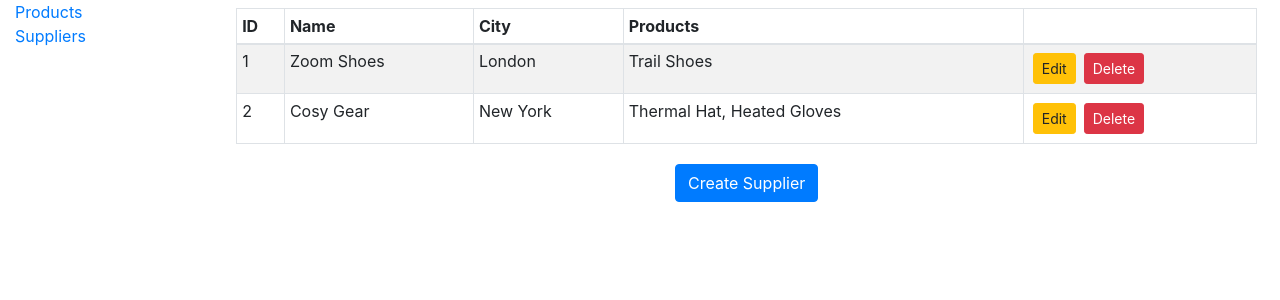
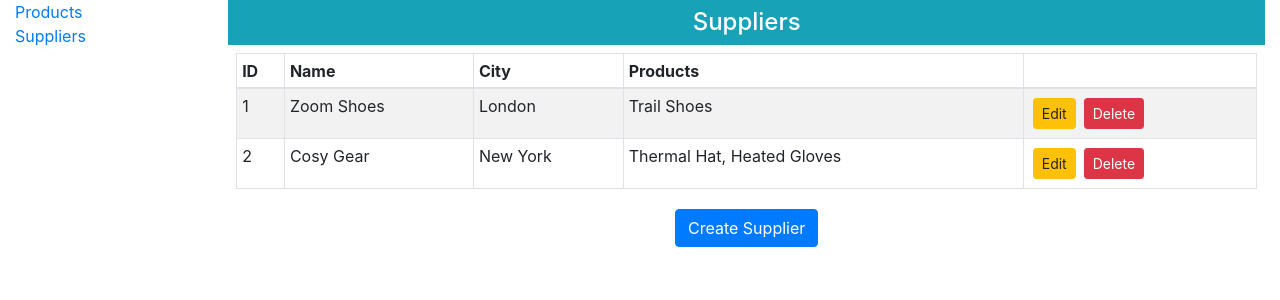
Before and after one commit to AbdulrhmnGhanem/react-sports, a React (Create React App) app: page /suppliers in a window 1280 px wide. Shown: the top 300 px of the page. Built offline with nearby package versions, Linux system fonts and the light colour scheme.

Commit message:
Use the render prop

```diff
--- a/src/components/Selector.js
+++ b/src/components/Selector.js
@@ -17,8 +17,15 @@ class Selector extends Component {
                             <div><Link to="/suppliers">Suppliers</Link></div>
                         </div>
                         <div className="col">
-                            <Route path="/products" component={ ProductDisplay }/>
-                            <Route path="/suppliers" component={ SupplierDisplay }/>
+                            <Route path="/products" render={ routeProps =>
+                                <ProductDisplay myProp="myValue" /> } />
+                            <Route path="/suppliers" render={ routeProps =>
+                                <React.Fragment>
+                                    <h4 className="bg-info text-center text-white p-2">
+                                        Suppliers
+                                    </h4>
+                                    <SupplierDisplay />
+                                </React.Fragment> } />
                         </div>
                     </div>
                 </div>
```
